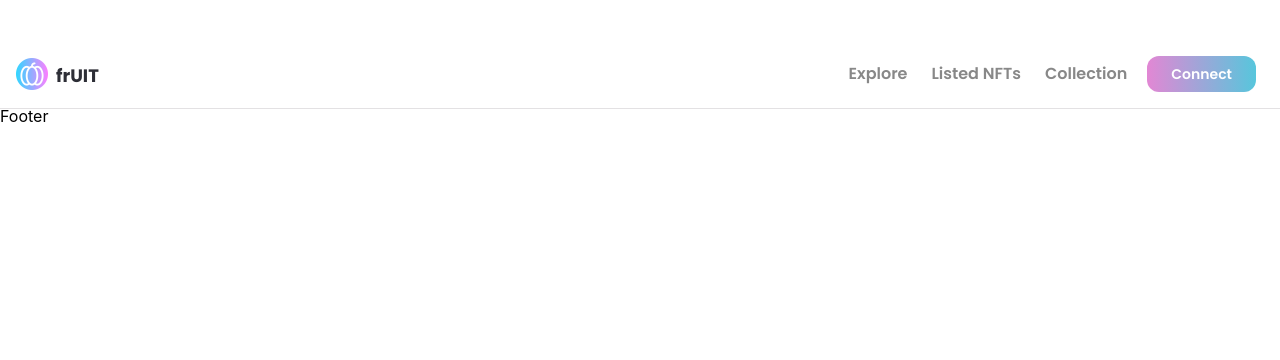
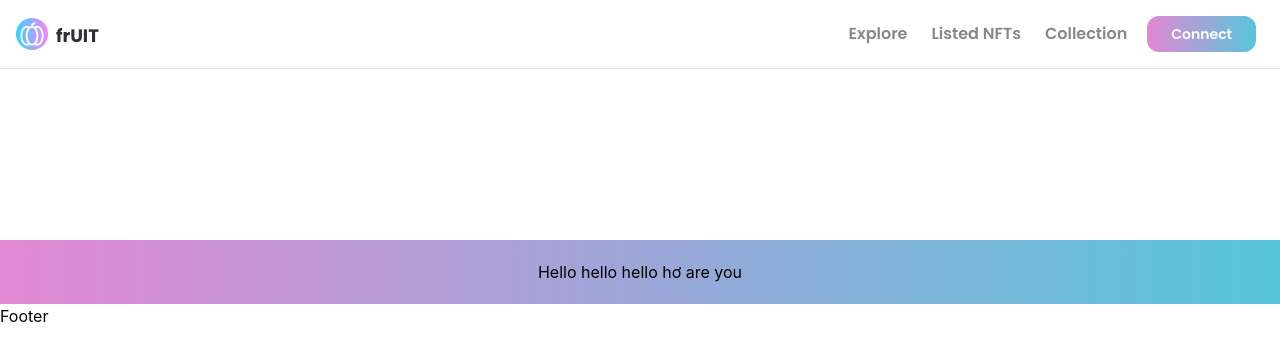
Before and after one commit to btcoin23/NFT-Marketplace, a Next.js app: page / in a window 1280 px wide. Shown: the top 360 px of the page. Built offline with nearby package versions, Linux system fonts and the light colour scheme.

Commit message:
update main

```diff
--- a/pages/_app.js
+++ b/pages/_app.js
@@ -10,8 +10,9 @@ function MyApp({ Component, pageProps }) {
   return (
     <ThemeProvider>
       <Navbar/>
-      <div className='mt-10' />
-      <Component {...pageProps} />
+        <div className='pt-60'>
+          <Component {...pageProps} />
+        </div>
       <Footer/>
     </ThemeProvider>
   )
```
